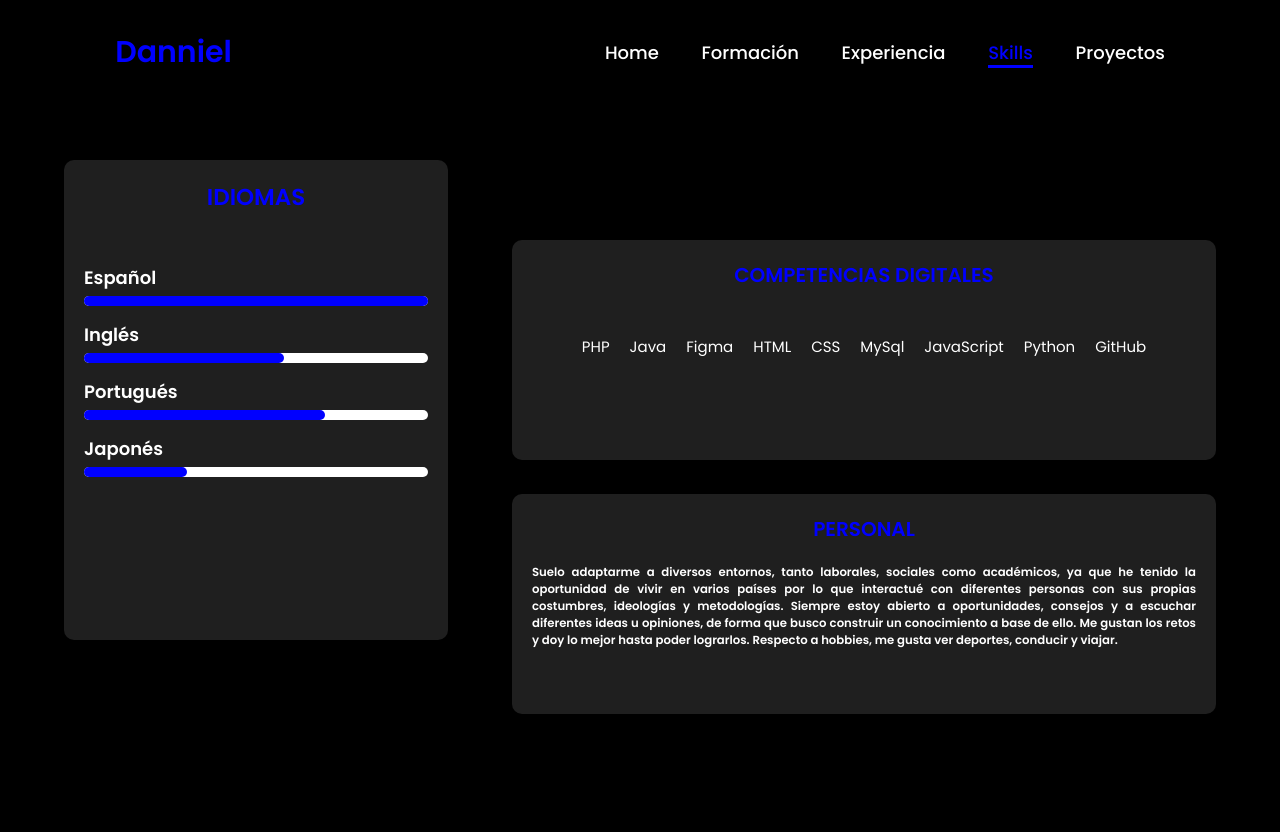
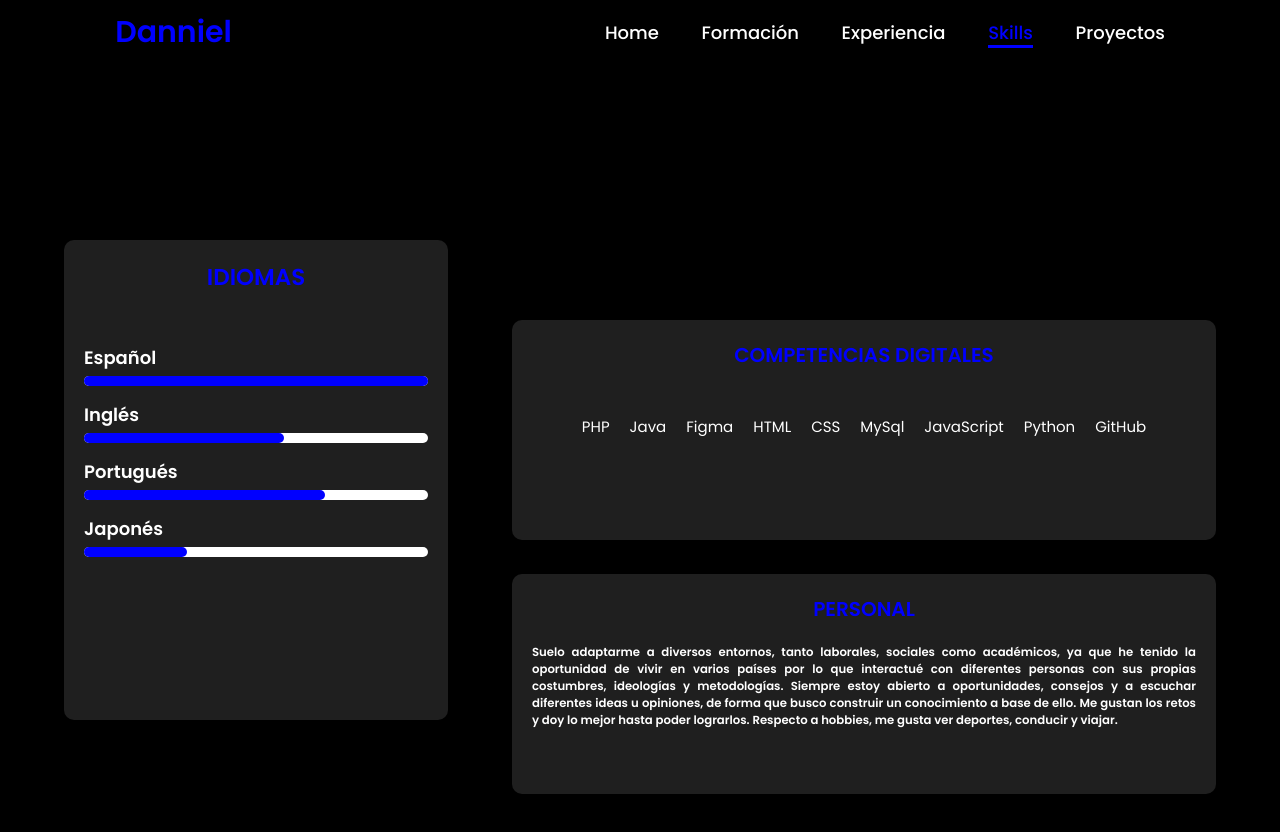
Before and after one commit to dshikina/PORTFOLIO, a plain HTML site: page skills.html in a window 1280 px wide. After the commit the page ends 800 px from the top, so only its background shows below. Drawn offline with Linux system fonts and the light colour scheme.

Commit message:
Update styleSkill.css

```diff
--- a/styleSkill.css
+++ b/styleSkill.css
@@ -20,22 +20,23 @@ body {
     overflow-x: hidden;
     background-color: black;
     color: white;
+    padding-top: 80px;
 }
 
 header {
-    margin-top: 20px;
     position: fixed;
     top: 0;
     left: 0;
     width: 100%;
     padding: 1rem 9%;
-    background-color: transparent;
+    background-color: black; /* O el color que uses en el otro */
     filter: drop-shadow(0px 4px 10px rgba(0, 0, 0, 0.5));
     display: flex;
     justify-content: space-between;
     align-items: center;
     z-index: 100;
 }
+
 
 .logo {
     font-size: 3rem;
```
